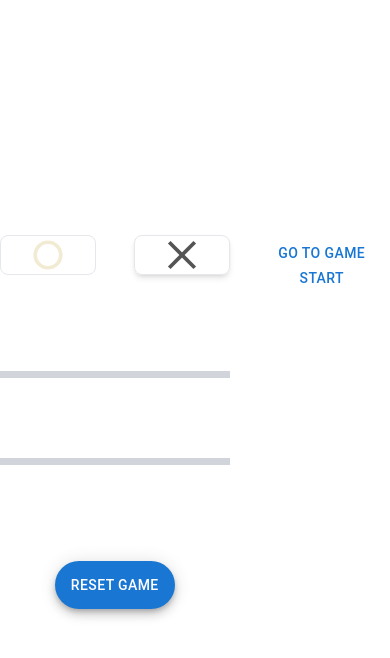
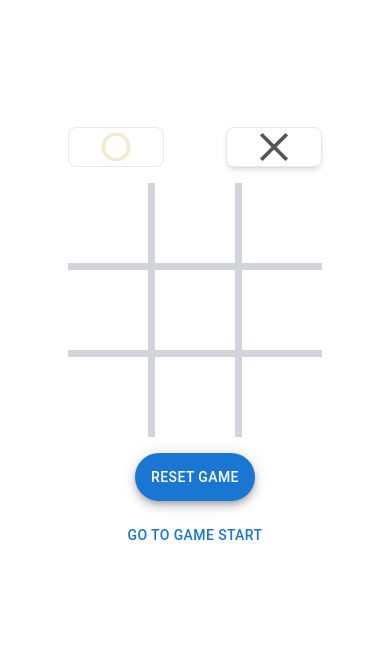
Before and after one commit to DefectingCat/tic-tac-toe, a React (Create React App) app: page / in a window 390 px wide. Shown: the top 658 px of the page. Built offline with nearby package versions, Linux system fonts and the light colour scheme.

Commit message:
Update mobile style

```diff
--- a/src/Game.tsx
+++ b/src/Game.tsx
@@ -20,12 +20,12 @@ const Game: FC = () => {
   return (
     <>
       <div className="flex h-[100vh] justify-center items-center">
-        <div className="flex">
-          <div className="mr-6">
+        <div className="flex-1 sm:flex-none grid grid-rows-[repeat(2,_minmax(0,_1fr))_200px] sm:grid-rows-1 sm:grid-cols-2 gap-y-4 justify-items-center">
+          <div className="row-span-2">
             <GameBoard />
           </div>
 
-          <ul>
+          <ul className="overflow-y-auto w-full flex justify-center">
             <TransitionGroup>
               {history.map((item) => (
                 <Collapse key={item.id}>
```
